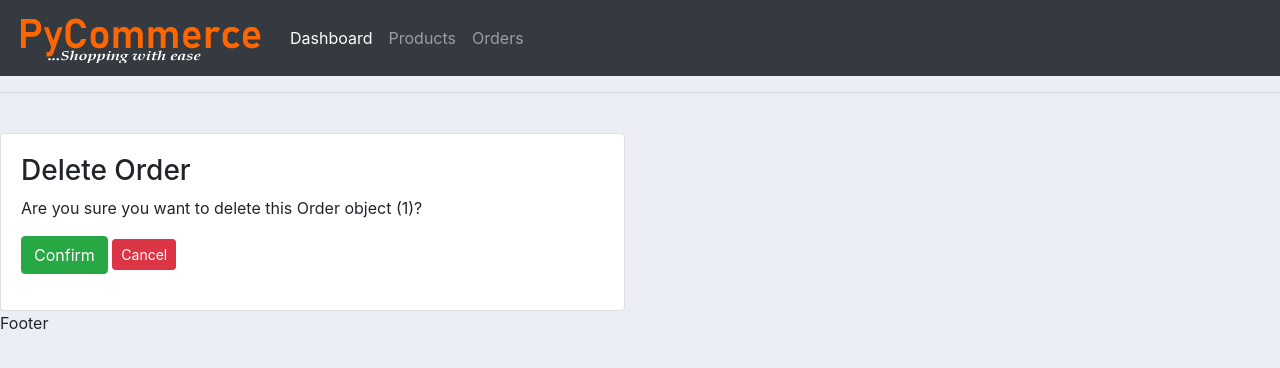
After one commit to odeyale2016/pycommerce, a Django app: page /delete_order/1 in a window 1280 px wide. The commit adds this page. Shown: the top 368 px of the page. Run offline with Django 3.2, Linux system fonts and the light colour scheme; data comes from the database, SQL or seed files in the repository; both versions use the stored data as it was after the commit; some libraries are stand-ins or nearby versions.

Commit message:
Adding page for individual custome

```diff
--- a/accounts/admin.py
+++ b/accounts/admin.py
@@ -1,4 +1,7 @@
 from django.contrib import admin
-from .models import Customer
+from .models import *
 admin.site.register(Customer)
+admin.site.register(Product)
+admin.site.register(Order)
+admin.site.register(Tag)
 # Register your models here.
--- a/accounts/models.py
+++ b/accounts/models.py
@@ -9,3 +9,35 @@ class Customer(models.Model):
 
     def __str__(self):
         return self.name
+
+class Tag(models.Model):
+    name = models.CharField(max_length=200, null=True)
+
+    def __str__(self):
+        return self.name
+
+class Product(models.Model):
+    CATEGORY = (('Indoor', 'Indoor'),
+              ('Outdoor', 'Outdoor'))
+    name = models.CharField(max_length=200, null=True)
+    description = models.TextField(max_length=300, null=True)
+    price = models.FloatField(null=True)
+    category = models.CharField(max_length=200, null=True, choices=CATEGORY)
+    date_created = models.DateTimeField(auto_now=True, null=True)
+    tag = models.ManyToManyField(Tag)
+
+    def __str_(self):
+        return self.name
+
+
+class Order(models.Model):
+    STATUS = (('Pending', 'Pending'),
+              ('Out for delivery', 'Out for delivery'),
+              ('Delivered', 'Delivered') )
+    status = models.CharField(max_length=200, null=True, choices=STATUS)
+    customer = models.ForeignKey(Customer, null=True, on_delete=models.SET_NULL)
+    product = models.ForeignKey(Product, null=True, on_delete=models.SET_NULL)
+    date_created = models.DateTimeField(auto_now=True, null=True)
+
+    def __str_(self):
+        return self.product.name
--- /dev/null
+++ b/accounts/templates/accounts/delete_order.html
@@ -0,0 +1,25 @@
+{% extends 'accounts/main.html' %}
+{% load static %}
+{% block content %}
+<br>
+<div class="row">
+    <div class="col-md-6">
+        <div class="card card-body">
+
+
+<h3>Delete Order</h3>
+
+<form method="POST" action="{% url 'delete_order' item.id %}">
+    {% csrf_token %}
+    <p>Are you sure you want to delete this {{item}}?</p>
+
+    <input type="submit" class="btn btn-success btn-small" name="confirm" value="Confirm">
+    <a href="{% url 'home' %}"><button class="btn btn-danger btn-sm">Cancel</button></a>
+</form>
+
+</div>
+
+</div>
+
+</div
+{% endblock %}
--- a/accounts/templates/accounts/navbar.html
+++ b/accounts/templates/accounts/navbar.html
@@ -7,16 +7,14 @@
     <div class="collapse navbar-collapse" id="navbarNav">
       <ul class="navbar-nav">
         <li class="nav-item active">
-          <a class="nav-link" href="/">Dashboard <span class="sr-only">(current)</span></a>
+          <a class="nav-link" href="{% url 'home' %}">Dashboard <span class="sr-only">(current)</span></a>
         </li>
         <li class="nav-item">
-          <a class="nav-link" href="/products">Products</a>
+          <a class="nav-link" href="{% url 'products' %}">Products</a>
         </li>
+
         <li class="nav-item">
-          <a class="nav-link" href="/customers">Customers</a>
-        </li>
-        <li class="nav-item">
-          <a class="nav-link" href="/orders">Orders</a>
+          <a class="nav-link" href="{% url 'orders' %}">Orders</a>
         </li>
       </ul>
     </div>
--- a/accounts/templates/accounts/status.html
+++ b/accounts/templates/accounts/status.html
@@ -9,7 +9,7 @@
                 </div>
                 <div class="card-body">
                     <h3 class="card-title">
-
+                        {{total_order}}
                     </h3>
                 </div>
             </div>
@@ -25,7 +25,7 @@
                 </div>
                 <div class="card-body">
                     <h3 class="card-title">
-
+                        {{delivered}}
                     </h3>
                 </div>
             </div>
@@ -41,7 +41,7 @@
                 </div>
                 <div class="card-body">
                     <h3 class="card-title">
-
+                        {{pending}}
                     </h3>
                 </div>
             </div>
--- a/accounts/urls.py
+++ b/accounts/urls.py
@@ -1,8 +1,12 @@
 from django.urls import path
 from . import views
 urlpatterns = [
-    path('', views.home),
-    path('products', views.products),
-    path('customers', views.customers),
-    path('orders', views.orders),
+    path('', views.home, name='home'),
+    path('products', views.products, name='products'),
+    path('customers/<str:pk_test>/', views.customers, name='customer'),
+    path('orders', views.orders, name='orders'),
+    path('create_order', views.createOrder, name='create_order'),
+    path('update_order/<str:pk>', views.updateOrder, name='update_order'),
+    path('delete_order/<str:pk>', views.deleteOrder, name='delete_order'),
+    path('create_customer/', views.createCustomer, name='create_customer'),
 ]
--- a/accounts/views.py
+++ b/accounts/views.py
@@ -1,14 +1,67 @@
-from django.shortcuts import render
+from django.shortcuts import render, redirect
 from django.http import HttpResponse
+from .models import *
+from .forms import OrderForm, CustomerForm
 # Create your views here.
 def home(request):
-    return render(request, 'accounts/dashboard.html')
+    orders = Order.objects.all()
+    customers = Customer.objects.all()
+    delivered = orders.filter(status='Delivered').count()
+    pending = orders.filter(status='Pending').count()
+    total_order = orders.count()
+    context = {'orders': orders, 'customers':customers, 'delivered':delivered, 'pending':pending, 'total_order':total_order}
+    return render(request, 'accounts/dashboard.html', context)
 
 def products(request):
-    return render(request, 'accounts/products.html')
+    products = Product.objects.all()
+    return render(request, 'accounts/products.html', {'products': products})
 
-def customers(request):
-    return render(request, 'accounts/customers.html')
+def customers(request, pk_test):
+    customer = Customer.objects.get(id=pk_test)
+    orders = customer.order_set.all()
+    total_order = orders.count()
+    context = {'customer':customer, 'orders':orders, 'total_order':total_order}
+    return render(request, 'accounts/customers.html', context)
 
 def orders(request):
     return render(request, 'accounts/orders.html')
+
+def createOrder(request, pk):
+    customer = Customer.objects.get(id=pk)
+    form = OrderForm(initial={'customer': customer})
+    if request.method=='POST':
+        form=OrderForm(request.POST)
+        if form.is_valid:
+            form.save()
+            return redirect('/')
+    context = {'form':form}
+    return render(request, 'accounts/order_form.html', context)
+
+def updateOrder(request, pk):
+    order = Order.objects.get(id=pk)
+    form =OrderForm(instance=order)
+    if request.method=='POST':
+        form=OrderForm(request.POST)
+        if form.is_valid:
+            form.save()
+            return redirect('/')
+    context = {'form': form}
+    return render(request, 'accounts/order_form.html', context)
+
+def deleteOrder(request, pk):
+    order = Order.objects.get(id=pk)
+    if request.method == 'POST':
+        order.delete()
+        return redirect('/')
+    context = {'item': order}
+    return render(request, 'accounts/delete_order.html', context)
+
+def createCustomer(request):
+    form = CustomerForm()
+    if request.method=='POST':
+        form=CustomerForm(request.POST)
+        if form.is_valid:
+            form.save()
+            return redirect('/')
+    context = {'form':form}
+    return render(request, 'accounts/customer_form.html', context)
```
Also changed, not shown: accounts/forms.py (added, +11 -0 lines), accounts/templates/accounts/customer_form.html (added, +12 -0 lines), accounts/templates/accounts/customers.html (+18 -6 lines), accounts/templates/accounts/dashboard.html (+25 -4 lines), accounts/templates/accounts/order_form.html (added, +19 -0 lines), accounts/templates/accounts/products.html (+12 -0 lines), accounts/migrations/0002_product.py (added), accounts/migrations/0003_auto_20210108_1633.py (added), accounts/migrations/0004_auto_20210109_1107.py (added), accounts/migrations/0005_auto_20210109_1116.py (added), accounts/migrations/0006_auto_20210109_1705.py (added), db.sqlite3.
